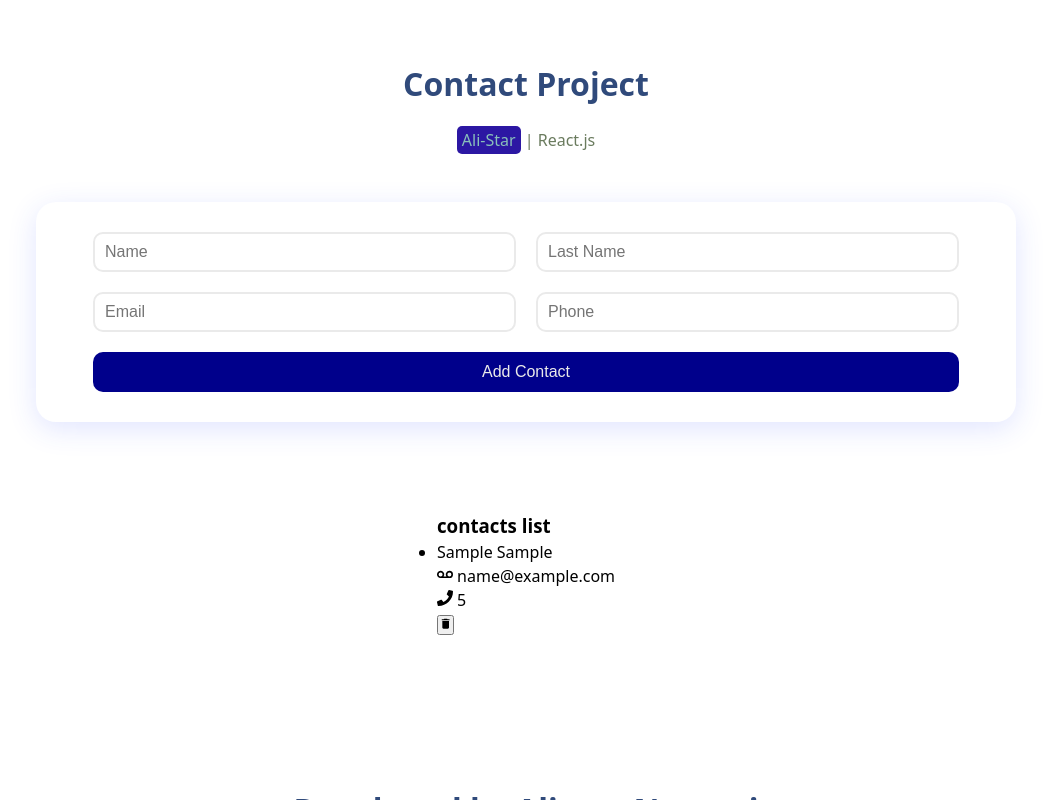
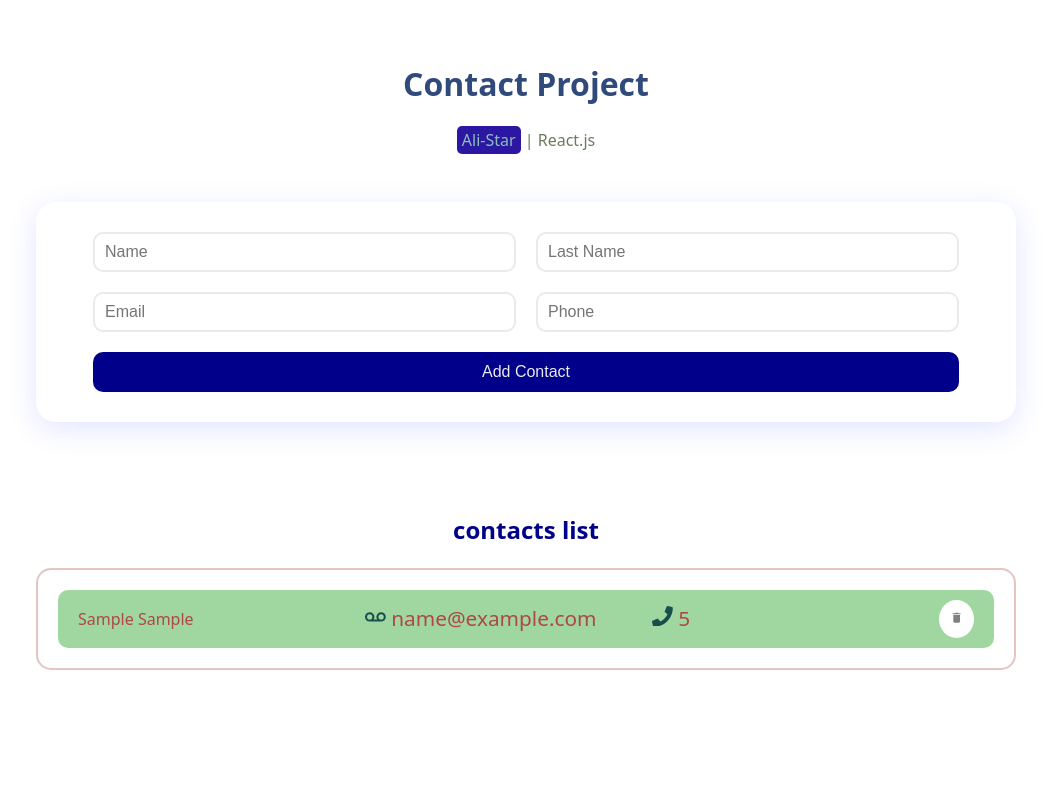
Before and after one commit to dev-Alireza-Nayeri/app-contacts, a React (Vite) app: page / in a window 1280 px wide. Both pictures are taken after typing "Sample", "Sample", "name@example.com", "5" into the empty fields and a click on the button "Add Contact". Shown: the top 800 px of the page, without its empty margins (114-1165 px from the left). Built offline with nearby package versions, Linux system fonts and the light colour scheme.

Commit message:
add css contacts list

```diff
--- a/src/compunents/modules/ContactItem.jsx
+++ b/src/compunents/modules/ContactItem.jsx
@@ -2,25 +2,26 @@ import React from "react";
 import { FaVoicemail } from "react-icons/fa";
 import { FaPhone } from "react-icons/fa";
 import { MdDelete } from "react-icons/md";
+import styles from "./ContactItem.module.css"
 function ContactItem({ data:{id,name,lastname,email,phone}, deleteHandler }) {
   return (
     <div>
-      <li key={id}>
+      <li key={id} className={styles.item}>
         <p>
           {name} {lastname}
         </p>
         <p>
           <span>
-            <FaVoicemail /> {email}
+            <FaVoicemail fontSize="1.3rem" color="#184f4c" /> {email}
           </span>
         </p>
         <p>
           <span>
-            <FaPhone /> {phone}
+            <FaPhone   fontSize="1.3rem" color="#184f4c"/> {phone}
           </span>
         </p>
         <button onClick={() => deleteHandler(id)}>
-          <MdDelete />
+          <MdDelete   color="gray" />
         </button>
       </li>
     </div>
--- /dev/null
+++ b/src/compunents/modules/ContactItem.module.css
@@ -0,0 +1,37 @@
+.item {
+    display: flex;
+    justify-content: space-between;
+    align-items: center;
+    background-color: #a0d7a0;
+    color: rgb(175, 71, 71);
+    padding: 10px 20px;
+    margin: 15px;
+    border-radius: 10px;
+}
+
+.item p {
+    flex-basis: 0;
+    flex-grow: 1
+}
+.item span {
+    display: inline-block;
+    font-size: 1.3rem;
+    text-align: center;
+    margin-right: 10px;
+    /* background-color: rgb(81, 186, 186); */
+    /* width: 35px;
+    height: 35px; */
+}
+
+.item button {
+    width: 35px;
+    height: 38px;
+    background-color: #fff;
+    border: none;
+    border-radius: 50%;
+    cursor: pointer;
+    transition: 0.1s all ease-in-out;
+}
+.item button:hover{
+    font-size: 1.5rem;
+}
--- /dev/null
+++ b/src/compunents/modules/ContactList.module.css
@@ -0,0 +1,31 @@
+.container {
+    width: 100%;
+    margin-bottom: 100px;
+
+}
+.container h3 {
+    color: darkblue;
+    font-size: 1.5rem;
+    text-align: center;
+}
+.contacts {
+    border: 2px solid #e4c4c4;
+    list-style: none;
+    margin-top: 20px;
+    padding: 5px;
+    border-radius: 15px;
+
+}
+
+
+.message {
+    background-color: aqua;
+    height: 100px;
+    line-height: 100px;
+    text-align: center;
+    margin-top: 20px;
+    border-radius: 15px;
+    color: rgb(121, 27, 46);
+    font-size: 1.2rem;
+    font-weight: 500;
+}
--- a/src/compunents/modules/ContactsList.jsx
+++ b/src/compunents/modules/ContactsList.jsx
@@ -3,19 +3,19 @@ import { FaVoicemail } from "react-icons/fa";
 import { FaPhone } from "react-icons/fa";
 import { MdDelete } from "react-icons/md";
 import ContactItem from "./ContactItem";
-
+import styles from "./ContactList.module.css"
 function ContactsList({ contacts,deleteHandler }) {
   return (
-    <div>
+    <div className={styles.container}>
       <h3>contacts list</h3>
       {contacts.length ? (
-        <ul>
+        <ul className={styles.contacts}>
           {contacts.map((contact) => (
              <ContactItem data={contact} deleteHandler={deleteHandler}  key={contact.id}/>
           ))}
         </ul>
       ) : (
-        <p>no contacts yet </p>
+        <p className={styles.message}>no contacts yet </p>
       )}
     </div>
   );
```
